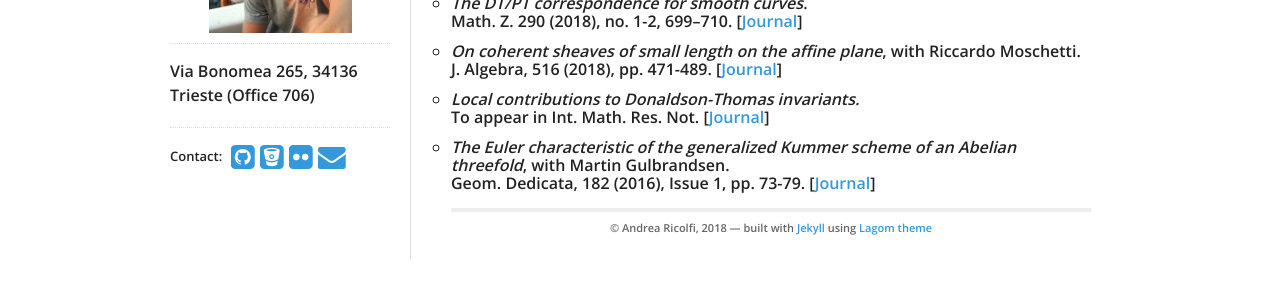
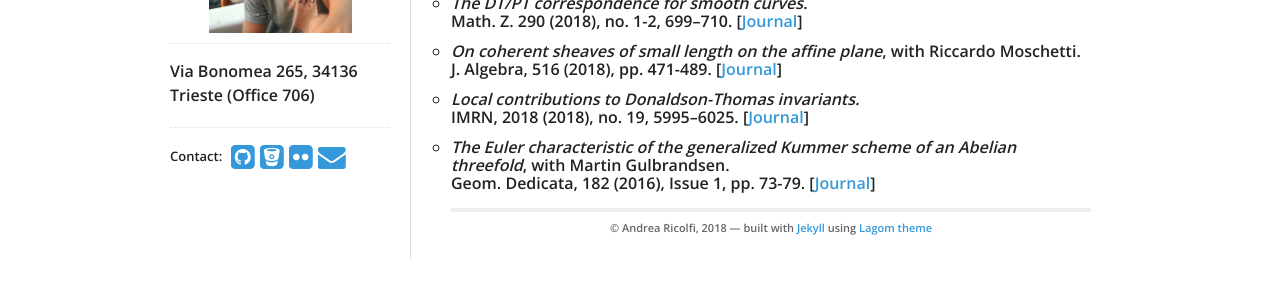
Before and after one commit to atricolfi/atricolfi.github.io, a Jekyll site: the page built from Papers.html, in a window 1280 px wide. Shown: the part 230-530 px from the top of the page. Built offline with Jekyll 4.4.1, drawn with Linux system fonts in a browser that asks for light colours.

Commit message:
Update Papers.html
edited IMRN entry

```diff
--- a/Papers.html
+++ b/Papers.html
@@ -17,7 +17,7 @@ Math. Z. 290 (2018), no. 1-2, 699–710. [<a href="https://link.springer.com/art
 <li><em>On coherent sheaves of small length on the affine plane</em>, with Riccardo Moschetti. <br>
 J. Algebra, 516 (2018), pp. 471-489. [<a href="https://www.sciencedirect.com/science/article/pii/S0021869318305477?via%3Dihub">Journal</a>]</li>
 <li><em>Local contributions to Donaldson-Thomas invariants.</em> <br>
-  To appear in Int. Math. Res. Not. [<a href="https://academic.oup.com/imrn/article-abstract/doi/10.1093/imrn/rnx046/3072970/Local-Contributions-to-Donaldson-Thomas-Invariants?redirectedFrom=fulltext">Journal</a>]</li>
+ IMRN, 2018 (2018), no. 19, 5995–6025. [<a href="https://academic.oup.com/imrn/article-abstract/doi/10.1093/imrn/rnx046/3072970/Local-Contributions-to-Donaldson-Thomas-Invariants?redirectedFrom=fulltext">Journal</a>]</li>
 <li><em> The Euler characteristic of the generalized Kummer scheme of an Abelian threefold</em>, with Martin Gulbrandsen. <br>
   Geom. Dedicata, 182 (2016), Issue 1, pp. 73-79. [<a href="http://link.springer.com/article/10.1007/s10711-015-0128-y">Journal</a>]</li>
   </ul>
```
